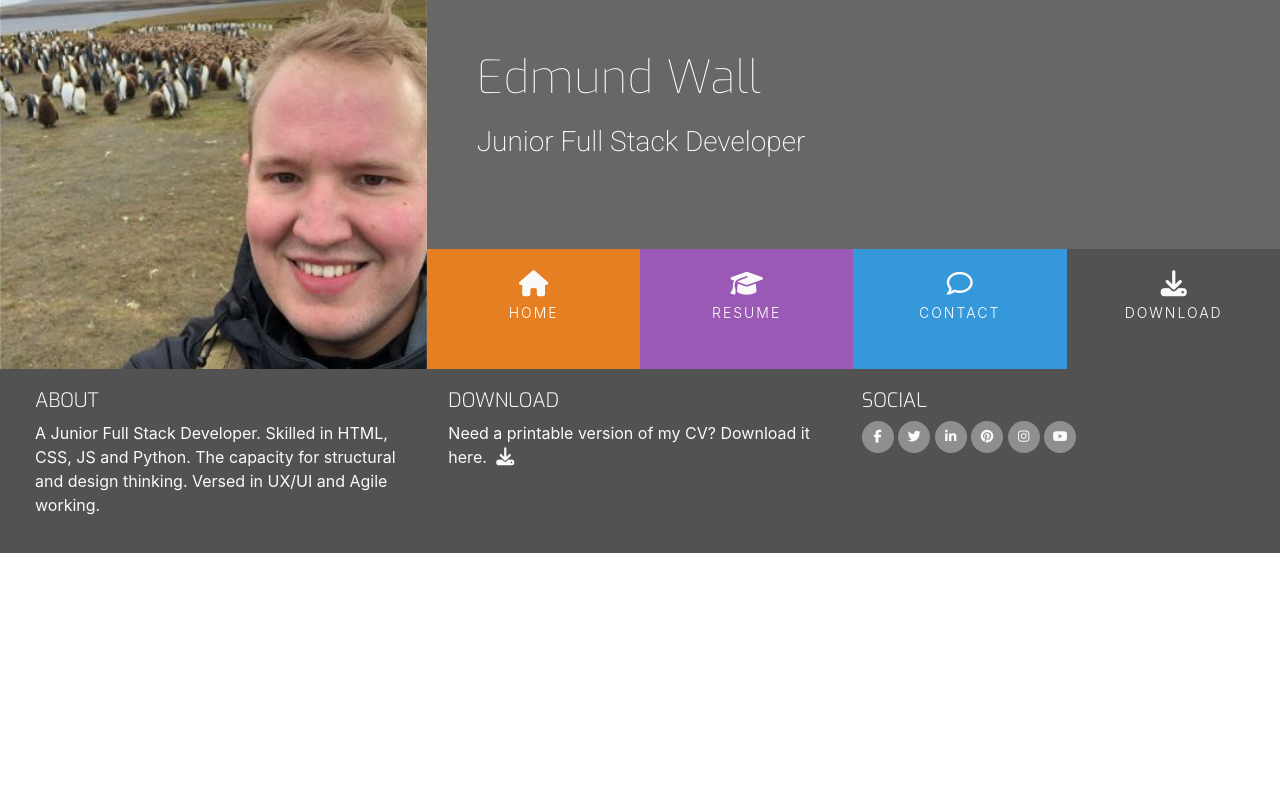
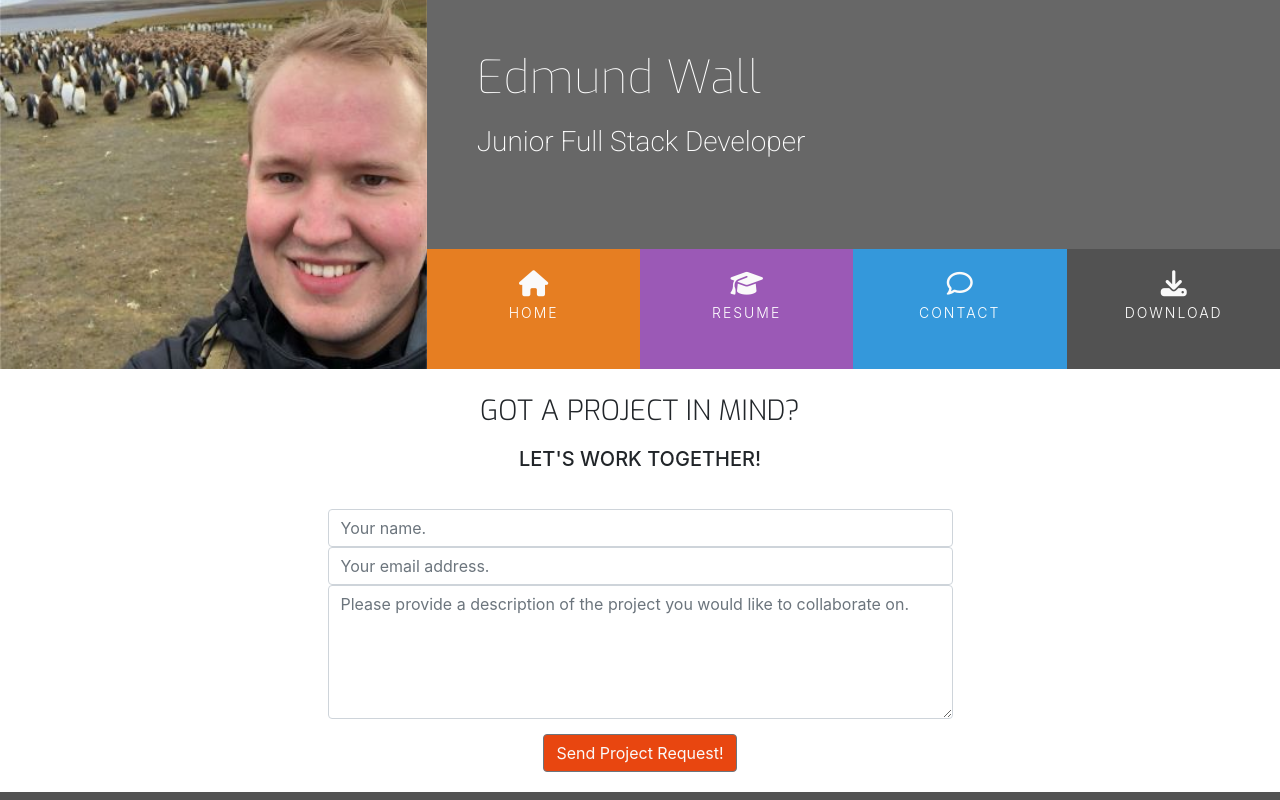
Before and after one commit to Clinelly/UCD_Resume, a plain HTML site: page contact.html in a window 1280 px wide. Shown: the top 800 px of the page. Drawn offline with nearby package versions, Linux system fonts and the light colour scheme.

Commit message:
Add contact form and downloadable cv to pages.

```diff
--- a/assets/css/style.css
+++ b/assets/css/style.css
@@ -28,6 +28,10 @@
 
 .ui-menu-color-contact {
     background-color: #3498db;
+}
+
+.bg-color-contact {
+    background-color: #fff;
 }
 
 .ui-menu-color-download {
@@ -334,3 +338,36 @@ footer {
 .history-items{
     margin-bottom: 30px;
 }
+
+/* --------------------- Contact Form */
+
+.contact-heading {
+    font-family: "Exo", sans-serif;
+    font-weight: 300;
+    margin-top: 25px;
+    margin-bottom: 20px;
+}
+
+.center-form {
+    padding-top: 10px;
+    margin: 0 auto;
+    max-width: 70%;
+}
+
+button[type="submit"] {
+    margin-top: 15px;
+    margin-bottom: 20px;
+    color: #fafafa;
+    background-color: #e84610;
+}
+
+/* --------------------- Media Queries */
+
+@media(min-width: 992px) {
+    .center-form {
+        padding-top: 30px;
+        min-height: 240px;
+        margin: 0 auto;
+        max-width: 50%;
+    }
+}
--- a/contact.html
+++ b/contact.html
@@ -41,7 +41,7 @@
                                 <a href="contact.html" class="hvr-sweep-to-bottom"><i class="fa fa-comment-o" aria-hidden="true"></i><span>Contact</span></a>
                             </li>
                             <li class="col-6 col-sm-3 ui-menu-color-download list-inline-item menuitem">
-                                <a href="#" class="hvr-sweep-to-bottom"><i class="fa fa-download" aria-hidden="true"></i><span>Download</span></a>
+                                <a href="assets/cv/edmund_wall_cv.pdf" target="_blank" class="hvr-sweep-to-bottom"><i class="fa fa-download" aria-hidden="true"></i><span>Download</span></a>
                             </li>
 
                         </ul>
@@ -51,7 +51,25 @@
         </div>
 
     </header>
-    <section>
+    <section class="container-fluid">
+        <div class="row bg-color-contact">
+            <div class="col">
+                <h3 class="contact-heading uppercase text-center">Got a project in mind?</h3>
+                <h5 class="uppercase text-center">Let's work together!</h5>
+                <div class="center-form">
+                    <form>
+                        <input type="text" name="name" id="fullname" class="form-control" placeholder="Your name." required />
+                        <input type="email" name="email" id="emailaddress" class="form-control" placeholder="Your email address." required />
+                        <textarea rows="5" name="projectsummary" id="projectsummary" class="form-control" placeholder="Please provide a description of the project you would like to collaborate on." required></textarea>
+                        <div class="form-row text-center">
+                            <div class="col">
+                                <button type ="submit" class="btn btn-secondary">Send Project Request!</button>
+                            </div>
+                        </div>
+                    </form>
+                </div>
+            </div>
+        </div>
 
     </section>
     <footer class="container-fluid">
@@ -67,7 +85,7 @@
             <div class="col-sm-4">
                 <h5 class="uppercase general-sub">Download</h5>
                 <p class="inline-block">Need a printable version of my CV? Download it here.
-                    <a href="#" target="_blank" class="cv-pdf">
+                    <a href="assets/cv/edmund_wall_cv.pdf" target="_blank" class="cv-pdf">
                         <i class="fa fa-download" aria-hidden="true"></i>
                         <span class="sr-only">Download link.</span>
                     </a>
```
Also changed, not shown: index.html (+2 -2 lines), resume.html (+2 -2 lines), 1 other file.
